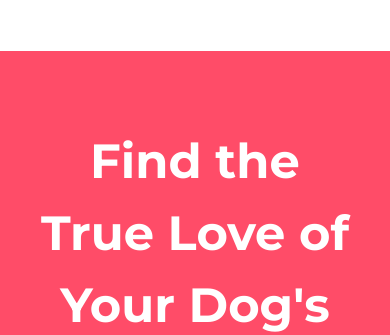
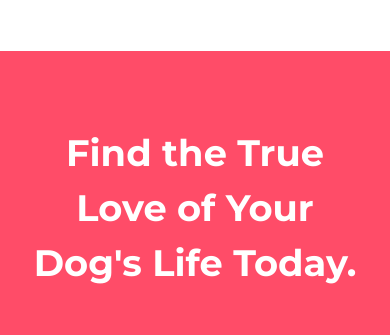
Before and after one commit to sportiz91/TinDog-website, a plain HTML site: page index.html in a window 390 px wide. Shown: the part 3470-3805 px from the top of the page. Drawn offline with nearby package versions, Linux system fonts and the light colour scheme.

Commit message:
Update styles.css

```diff
--- a/css/styles.css
+++ b/css/styles.css
@@ -268,7 +268,7 @@ Most Common devices widths (mar-19 a mar-20):
   margin: 20px 20px 50px; /* margen hacia arriba, derecha-izquierda y abajo de los logos */
 }
 
-/* Pricing Section */
+/* Sección Pricing */
 
 /* pricing es lo que más toqueteo por el tema márgenes izquierda y derecha, y que se vean todas las cajas
 de pricing del mismo height */
@@ -336,7 +336,7 @@ de pricing del mismo height */
   }
 
   #cta h3 {
-    font-size: 3rem;
+    font-size: 2.3rem;
   }
 
   .button-padding {
```
